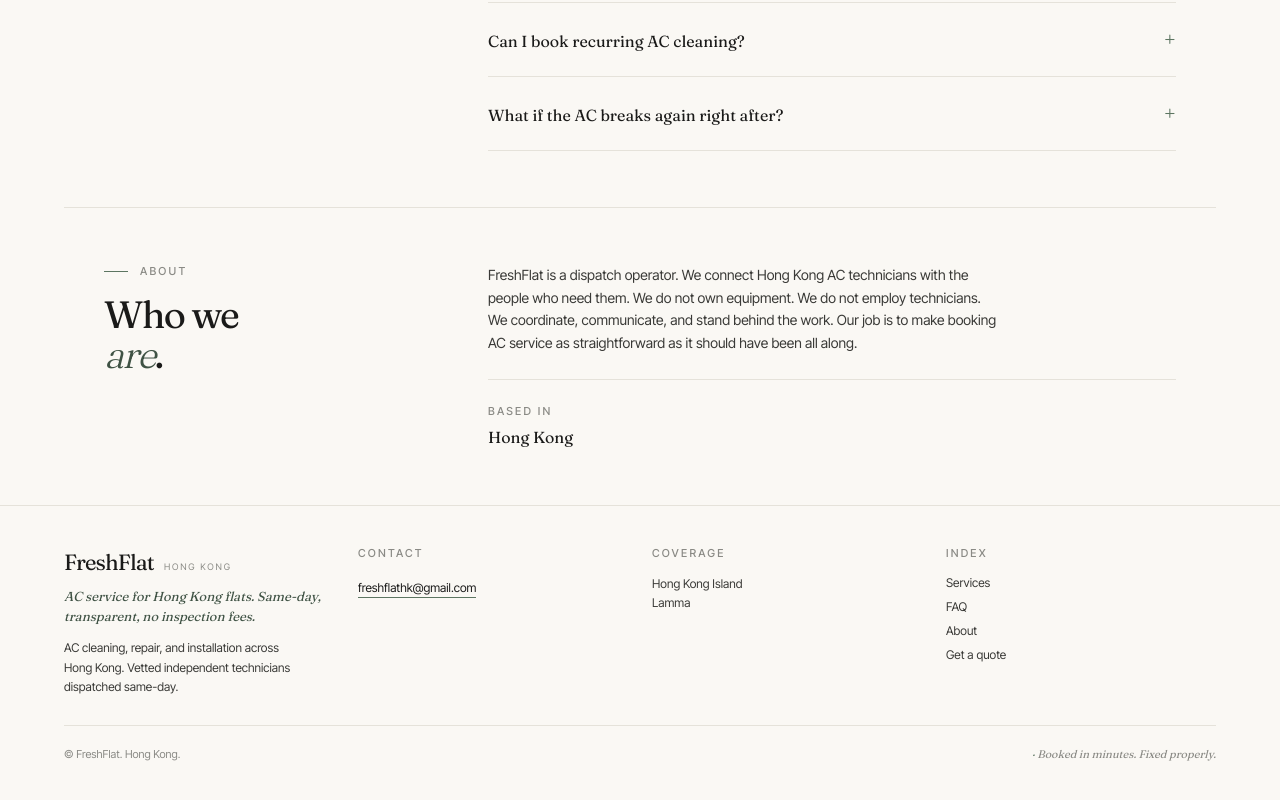
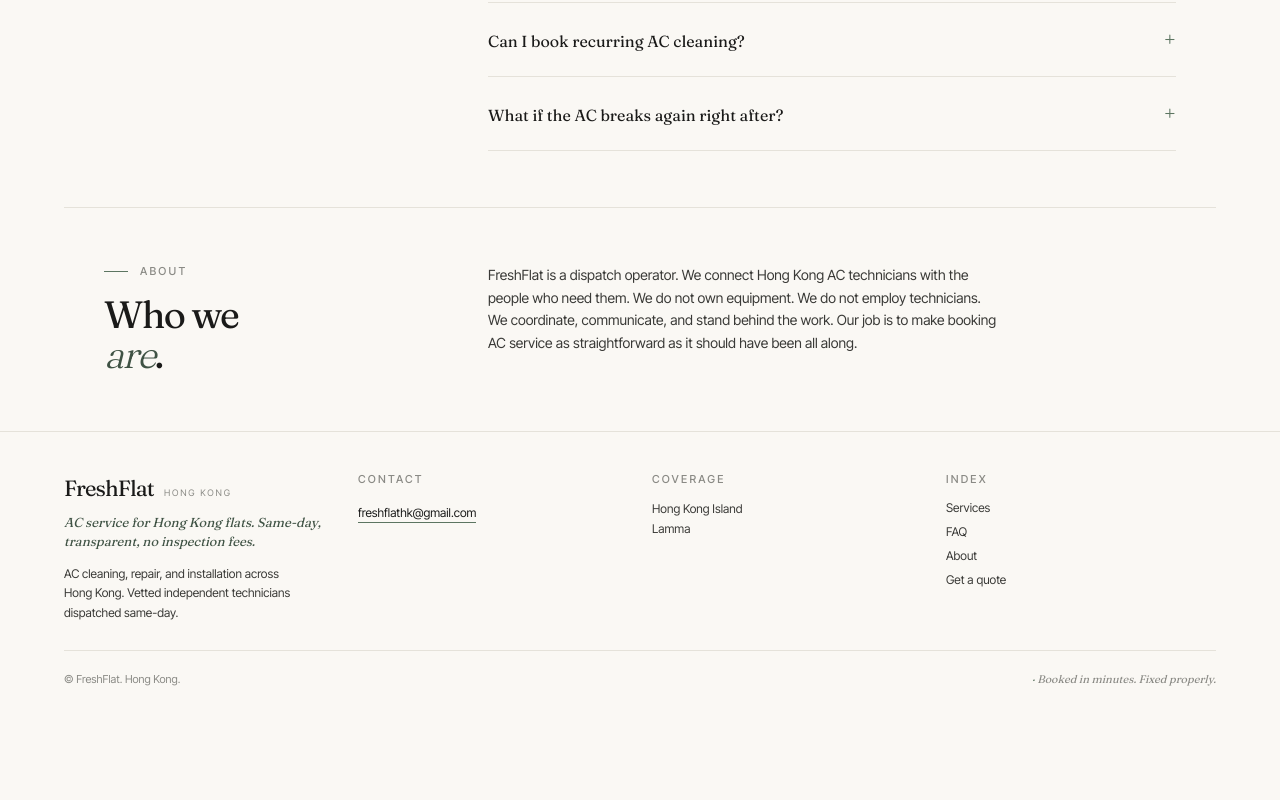
Before and after one commit to kept-app/freshflat, a Next.js app: page / in a window 1280 px wide. Shown: the part 2869-3669 px from the top of the page. After the commit the page ends 3597 px from the top, so only its background shows below. Built offline with nearby package versions, Linux system fonts and the light colour scheme.

Commit message:
remove metadata block from about section

```diff
--- a/components/About.tsx
+++ b/components/About.tsx
@@ -17,14 +17,6 @@ export default function About() {
             FreshFlat is a dispatch operator. We connect Hong Kong AC technicians with the people who need them. We do not own equipment. We do not employ technicians. We coordinate, communicate, and stand behind the work. Our job is to make booking AC service as straightforward as it should have been all along.
           </p>
 
-          <hr className="border-rule my-6" />
-
-          <div className="grid grid-cols-2 gap-4">
-            <div>
-              <p className="text-eyebrow tracking-eyebrow uppercase text-stone mb-1.5">Based in</p>
-              <p className="font-display text-[16px]">Hong Kong</p>
-            </div>
-          </div>
         </div>
       </div>
     </section>
```
